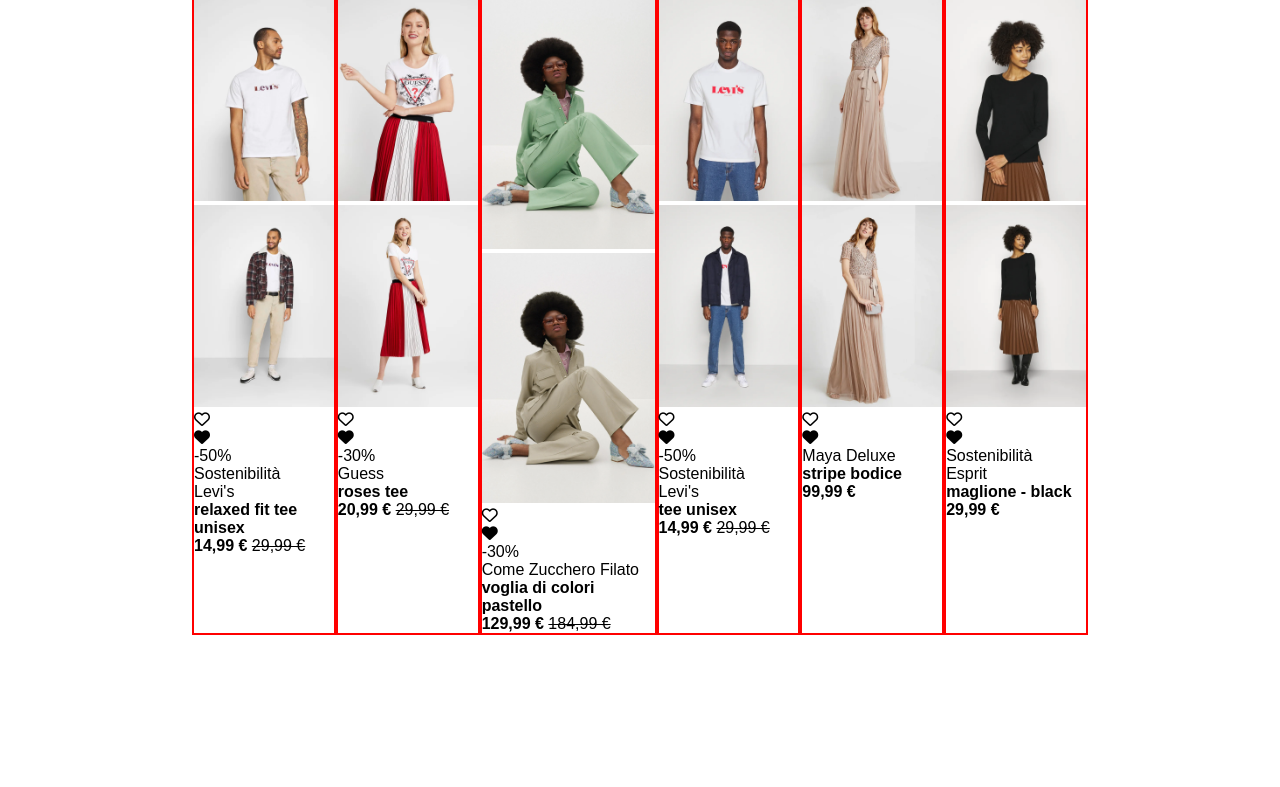
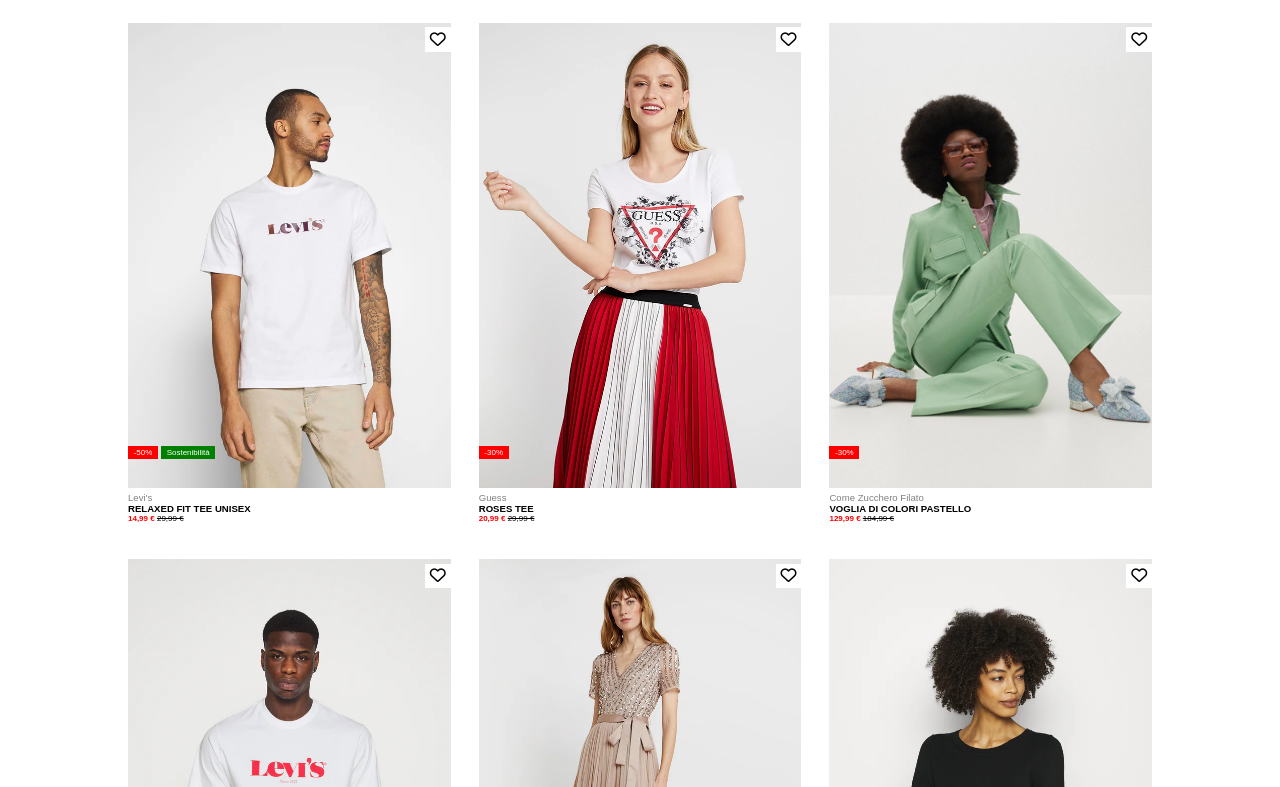
Before and after one commit to vmqxdv/html-css-boolando, a plain HTML site: page index.html in a window 1280 px wide. Shown: the part 51-838 px from the top of the page. Before the commit the page ends 800 px from the top, so only its background shows below. Drawn offline with Linux system fonts and the light colour scheme.

Commit message:
style: Applicato lo stile alle carte

```diff
--- a/css/style.css
+++ b/css/style.css
@@ -18,7 +18,7 @@ header {
   justify-content: space-between;
   align-items: center;
   height: 3em;
-  padding: 0 15%;
+  padding: 0 10%;
 }
 
 header div {
@@ -47,19 +47,105 @@ header div:last-child {
 }
 /* \HEADER */
 
+
 /* MAIN */
 main {
   display: flex;
-  align-content: flex-start;
-  padding: 0 15%;
+  flex-wrap: wrap;
+  justify-content: space-between;
+  padding: 2% 10%;
 }
 
+
+/* CARD */
 .card {
-  border: 2px red solid;
-  gap: 2%
+  position: relative;
+  width: 31.5%;
+  margin-bottom: 3.5%;
 }
 
+/* PRODOTTO */
 .card > img {
   width: 100%;
 }
+
+.card > img:first-of-type {
+  z-index: 0;
+  position: absolute;
+}
+
+.card > img:last-of-type {
+  z-index: -1;
+}
+
+.card > img:first-of-type:hover {
+  opacity: 0;
+}
+/* \PRODOTTO */
+
+/* PREFERITO */
+.preferito {
+  background-color: white;
+  padding: 0.2em 0.3em;
+  position: absolute;
+  right: 0;
+  top: 0.3em;
+  cursor: pointer;
+}
+
+.preferito.pieno {
+  color: red;
+  opacity: 0;
+}
+
+.preferito.pieno:hover {
+  opacity: 100;
+}
+/* \PREFERITO */
+
+/* TAGS */
+.tags {
+  display: flex;
+  position: absolute;
+  gap: 0.2em;
+  color: white;
+  bottom: 4em;
+}
+
+.tags > .sconto, .sostenibile {
+  font-size: 0.5em;
+  padding: 0.3em 0.7em;
+}
+
+.tags > .sconto {
+  background-color: red;
+}
+
+.sostenibile {
+  background-color: green;
+}
+/* \TAGS */
+
+/* DETTAGLI */
+.marca {
+  font-size: 0.6em;
+  color: gray;
+}
+
+.nome {
+  font-size: 0.6em;
+  text-transform: uppercase;
+}
+
+.prezzo {
+  font-size: 0.5em;
+}
+
+.prezzo :not(s) {
+  color: red;
+}
+/* \DETTAGLI */
+
+/* \CARD */
+
 /* \MAIN */
```
